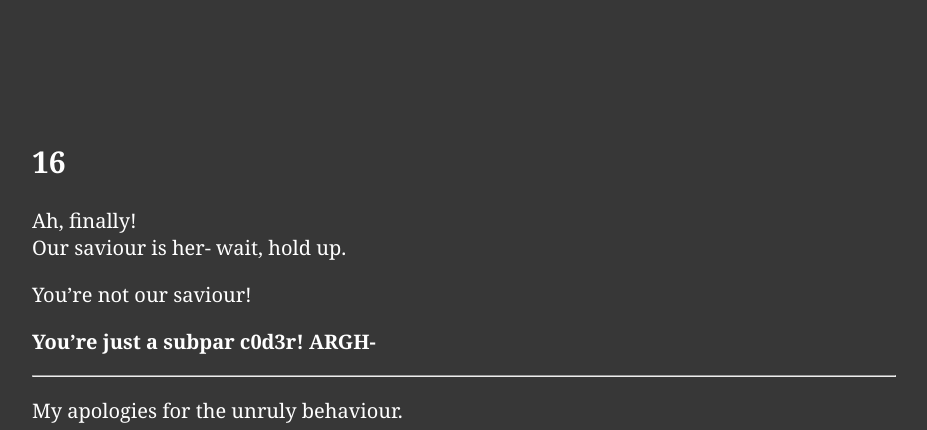
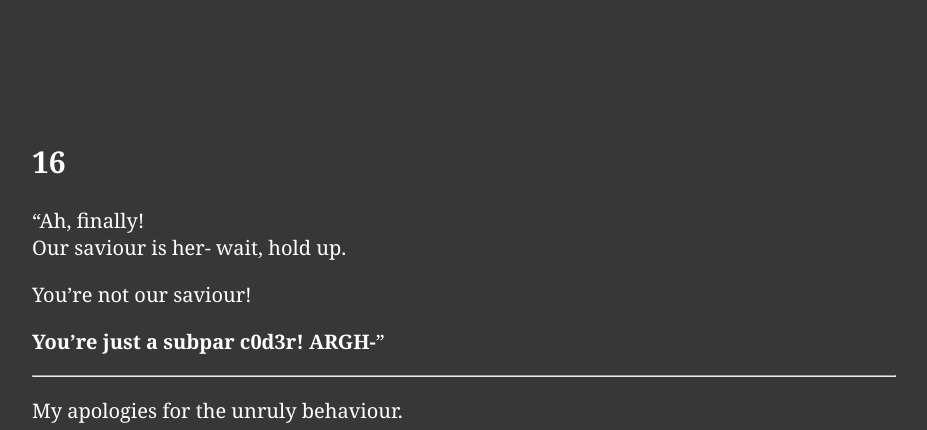
Before and after one commit to randommathguy/scaling-lamp, a Jekyll site: the page built from extravagan.md, in a window 1280 px wide. Shown: the top 430 px of the page, without its empty margins (176-1103 px from the left). Built offline with Jekyll 4.4.1, drawn with Linux system fonts in a browser that asks for light colours.

Commit message:
added quotations

```diff
--- a/extravagan.md
+++ b/extravagan.md
@@ -5,12 +5,12 @@ title: Extravagan
 
 # 16
 
-Ah, finally!
+"Ah, finally!
 Our saviour is her- wait, hold up.
 
 You're not our saviour!
 
-__You're just a subpar c0d3r! ARGH-__
+__You're just a subpar c0d3r! ARGH-__"
 
 ---
 
```
